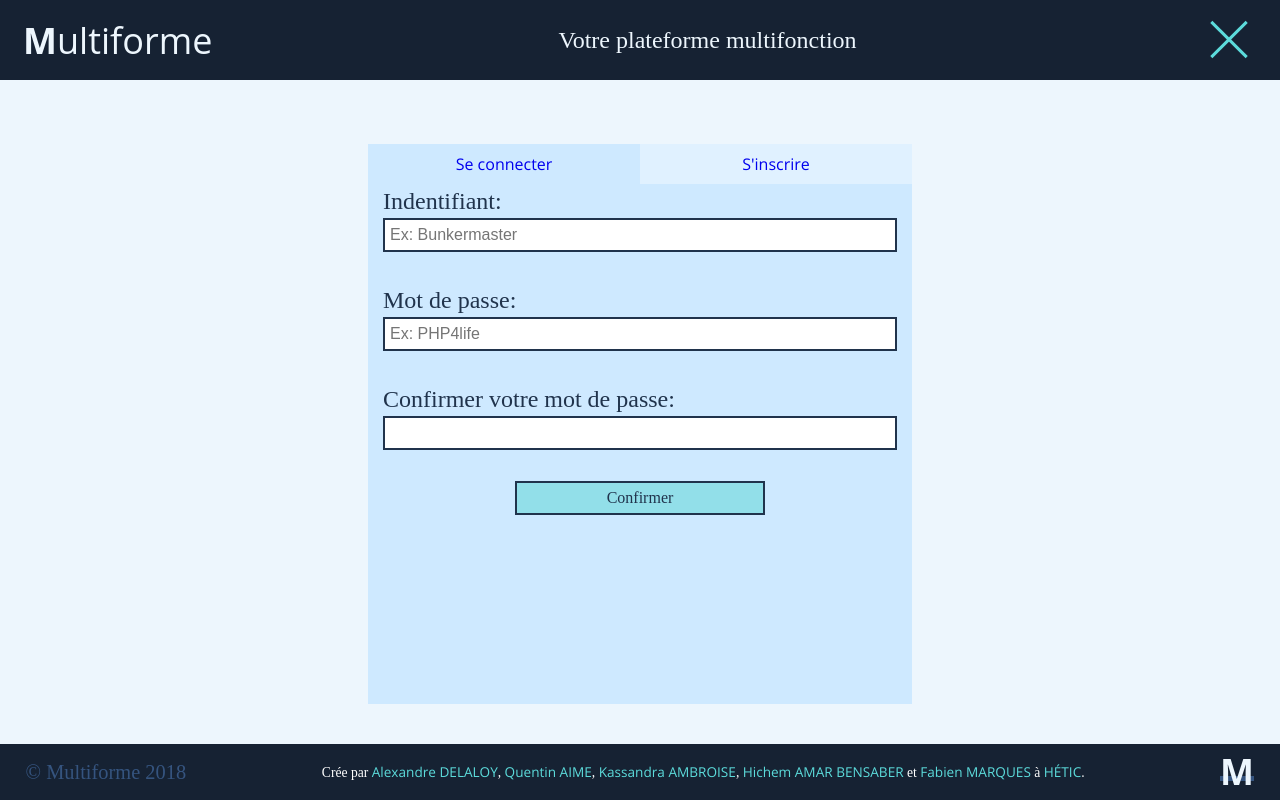
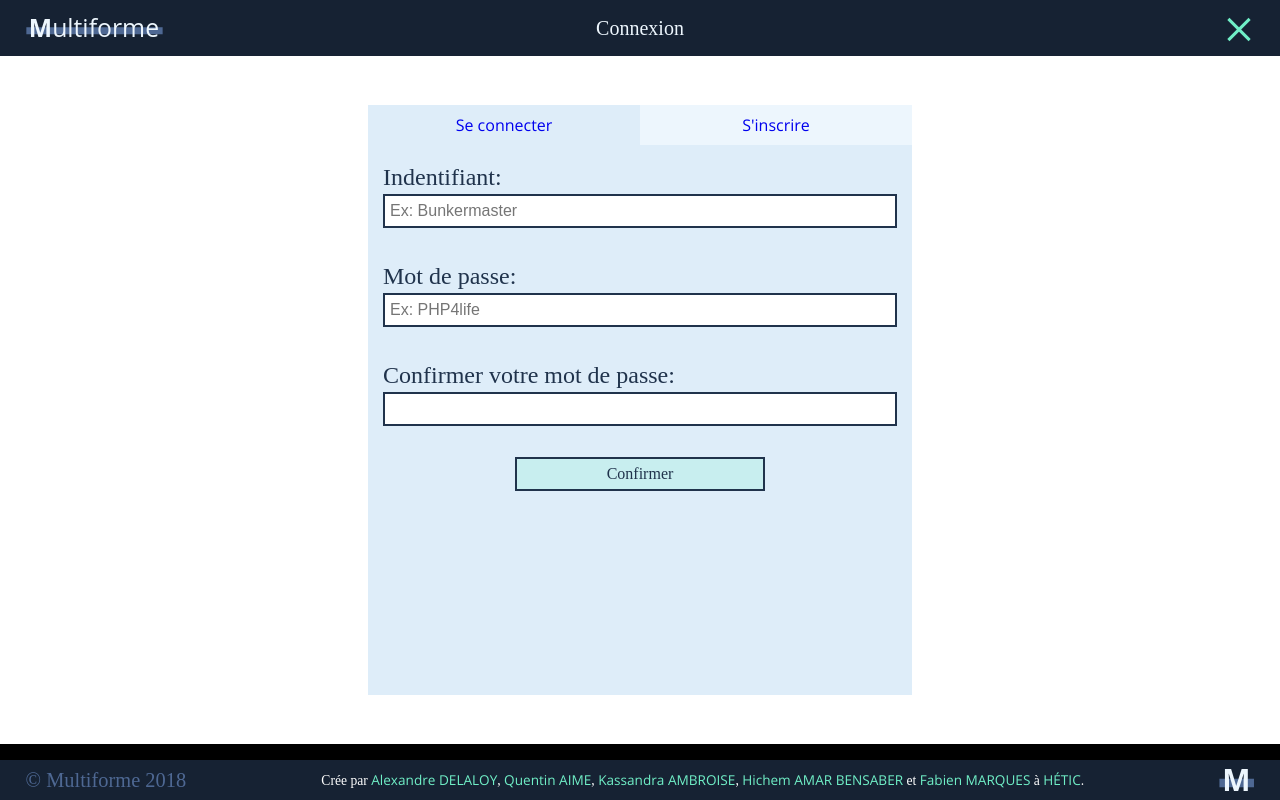
Before and after one commit to hichemamb/Projet-PHP, a PHP site: page /login.php in a window 1280 px wide. Run offline with PHP 8.4, Linux system fonts and the light colour scheme.

Commit message:
add style[3]' '

```diff
--- a/Register/register.php
+++ b/Register/register.php
@@ -21,7 +21,7 @@
 <?php
 
 
-    if(isset($_POST['submit']))  // Si le bouton s'inscrire est cliquer.
+    if(isset($_POST['submit']))  // Si le bouton s'inscrire est cliqué.
     {
         $username = $_POST['username']; // On stock dans une variable ce qui est saisi dans le champ username.
         $password = $_POST['password'];
--- a/www/createpost.php
+++ b/www/createpost.php
@@ -6,12 +6,12 @@
 		<link rel="stylesheet" href="css/main.css">
 		<link rel="icon" href="img/icon.png">
 
-		<title>Multiforme, votre plateforme multifonctionelle</title>
+		<title>Poster un message</title>
 	</head>
 	<body>
 		<header class="header">
 			<img src="img/title.svg" class="header__title">
-			<p class="header__description">Votre plateforme multifonction</p>
+			<p class="header__description">Poster un message</p>
 			<div class="header__box">
 				<a href="index.php" class="h__box__cross"></a>
 			</div>
--- a/www/css/main.css
+++ b/www/css/main.css
@@ -81,7 +81,7 @@
    .header {
       background: #162233;
 
-      height: 10vh;
+      height: 7vh;
       padding: 0 2% 0 2%;
 
       display: flex;
@@ -89,12 +89,16 @@
       align-items: center;
    }
    .header__title {
-      font-size: 2em;
+      height: 20px;
+      width: auto;
    }
    .header__description {
-      font-size: 1.5em;
+      font-size: 1.25em;
       font-family: OpenSans-Light;
       color: #EDF6FD;
+      position: absolute;
+      left: 50%;
+      transform: translate(-50%, 0);
    }
    .header__box {
       display: flex;
@@ -103,25 +107,25 @@
       position: relative;
    }
    .h__box__img {
-      width: 50px;
-      height: 50px;
+      width: 30px;
+      height: 30px;
 
       cursor: pointer;
    }
    .h__box__name {
       margin: 0 10px;
-      color: #5CDBDB;
+      color: #70EFC7;
       border-bottom: 2px #162233 solid;
-
+      font-size: 1em;
       transition: all 0.25s;
    }
    .h__box__name:hover {
       color: #fff;
-      border-bottom: 2px #5CDBDB solid;
+      border-bottom: 2px #70EFC7 solid;
    }
    .h__box__cross {
-      width: 50px;
-      height: 50px;
+      width: 30px;
+      height: 30px;
 
       cursor: pointer;
       transition: all 0.25s;
@@ -130,28 +134,21 @@
       transform: rotate(90deg) !important;
    }
    .h__box__cross:before {
-      content:'';
-      background: #5CDBDB;
-
-      width: 50px;
+      content: '';
+      background: #70EFC7;
+      width: 30px;
       height: 3px;
-
       position: absolute;
-      top: 23px;
-
+      top: 15px;
       transform: rotate(-45deg) !important;
    }
    .h__box__cross:after {
-
-      content:'';
-      background: #5CDBDB;
-
-      width: 50px;
+      content: '';
+      background: #70EFC7;
+      width: 30px;
       height: 3px;
-
       position: absolute;
-      top: 23px;
-
+      top: 15px;
       transform: rotate(45deg) !important;
    }
 
@@ -384,7 +430,7 @@
       color: #fff;
 
       width: 100%;
-      height: 7vh;
+      height: 5vh;
       padding-left: 2%;
 
       display: flex;
@@ -398,12 +444,12 @@
       bottom: 0;
    }
    .footer__text__first {
-      color: #35547F;
+      color: #4E6893;
       font-size: 1.5em;
       font-family: OpenSans-SemiBold;
    }
    .foo__text__link {
-      color: #5CDBDB;
+      color: #70EFC7;
 
       font-family: OpenSans-Regular;
       border-bottom: 1px #162233 solid;
@@ -412,15 +458,17 @@
    .foo__text__link:hover {
       color: #fff;
 
-      border-bottom: 1px #5CDBDB solid;
+      border-bottom: 1px #70EFC7 solid;
    }
    .footer__img {
       margin-right: 4%;
+      width: 35px;
+      height: auto;
    }
 
 /* POST -----------------------------------------*/
    .post {
-      background: #EDF6FD;
+      background: #fff;
 
       width: 100%;
       height: 86vh;
@@ -438,7 +486,8 @@
       font-size: 1.5em;
    }
    .post__form {
-      padding: 0 15px;
+      background: #EDF6FD;
+      padding: 15px;
       display: none;
       height: 65vh;
       flex-direction: column;
@@ -465,7 +514,6 @@
    .post__tabs {
       width: 544px;
       height: 5vh;
-      background: red;
       display: flex;
       justify-content: space-between;
 
@@ -473,14 +521,13 @@
    .p__tabs__link {
       width: 50%;
       height: 5vh;
-      background: green;
       display: flex;
       justify-content: center;
       align-items: center;
    }
    .p__form__input__description {
       width: 750px !important;
-      height: 150px !important;
+      padding-bottom: 150px !important;
    }
    .p__form__input__tags {
       width: 490px !important;
@@ -495,7 +542,7 @@
       width: 500px !important;
    }
    .p__form__submit {
-      background: rgba(88,213,211, 0.5);
+      background: rgba(112,239,199, 0.2);
       color: #20334C;
 
       width: 250px !important;
@@ -514,19 +561,18 @@
       transition: all 0.25s;
    }
    .p__form__submit:hover {
-      background: #58D5D3;
+      background: #70EFC7;
       color: #20334C;
 
-      border: 2px #5F5F5F solid;
    }
    .p__form__box {
       display: flex;
    }
    .signup {
-      background: #e0f1ff;
+      background: #EDF6FD;
    }
    .signin {
-      background: #cee9ff;
+      background: #deedf9;
    }
 
 
--- a/www/infos.php
+++ b/www/infos.php
@@ -6,12 +6,12 @@
 		<link rel="stylesheet" href="css/main.css">
 		<link rel="icon" href="img/icon.png">
 
-		<title>Multiforme, votre plateforme multifonctionelle</title>
+		<title>Informations personnelles</title>
 	</head>
 	<body>
 		<header class="header">
 			<img src="img/title.svg" class="header__title">
-			<p class="header__description">Votre plateforme multifonction</p>
+			<p class="header__description">Informations personnelles</p>
 			<div class="header__box">
 				<a href="index.php" class="h__box__cross"></a>
 			</div>
--- a/www/js/script.js
+++ b/www/js/script.js
@@ -37,9 +37,7 @@
 // BUTTONS --------------------------------------
 
 
-	console.log('bonjour');
-
-
+// LOGIN
 	var tabsLink = document.querySelectorAll('.p__tabs__link');
 	var postForm = document.querySelectorAll('.post__form');
 
--- a/www/login.php
+++ b/www/login.php
@@ -6,12 +6,12 @@
 		<link rel="stylesheet" href="css/main.css">
 		<link rel="icon" href="img/icon.png">
 
-		<title>Multiforme, votre plateforme multifonctionelle</title>
+		<title>Connexion</title>
 	</head>
 	<body>
 		<header class="header">
 			<img src="img/title.svg" class="header__title">
-			<p class="header__description">Votre plateforme multifonction</p>
+			<p class="header__description">Connexion</p>
 			<div class="header__box">
 				<a href="index.php" class="h__box__cross"></a>
 			</div>
--- a/www/scss/main.scss
+++ /dev/null
@@ -1,37 +0,0 @@
-$green: #00FF00;
-$red: #FF0000;
-$blue: #0000FF;
-
-/* GLOBAL ---------------------------------------*/
-
-body {
-	width: 1180px;
-	margin: 0 auto;
-	display: flex;
-}
-
-
-.mainTitle {
-	color: orange;
-}
-.header {
-	height: 75px;
-
-	display: flex;
-
-	&__title {
-		color: $green;
-	}
-	&__container {
-		display: flex;
-		background: $red;
-
-		&__name {
-			color: purple;
-		}
-		&__img {
-			width: 50px;
-			height: auto;
-		}
-	}
-}
```
Also changed, not shown: other parts of www/css/main.css (+85 -36 lines), www/index.php (+12 -19 lines), www/img/LOGO.svg, www/img/icon.png, www/img/icon.svg, www/img/title.svg, 2 other files. Lines whose indentation alone changed are shown as unchanged.
